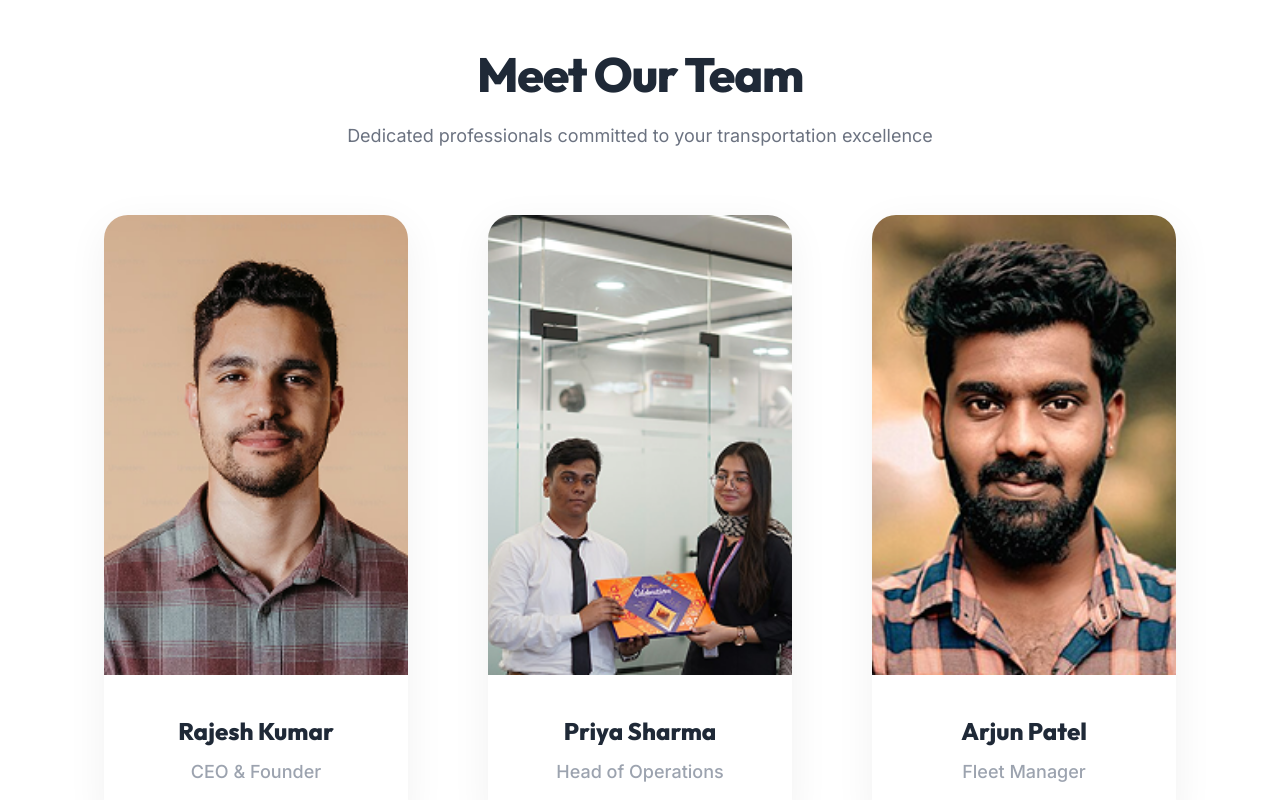
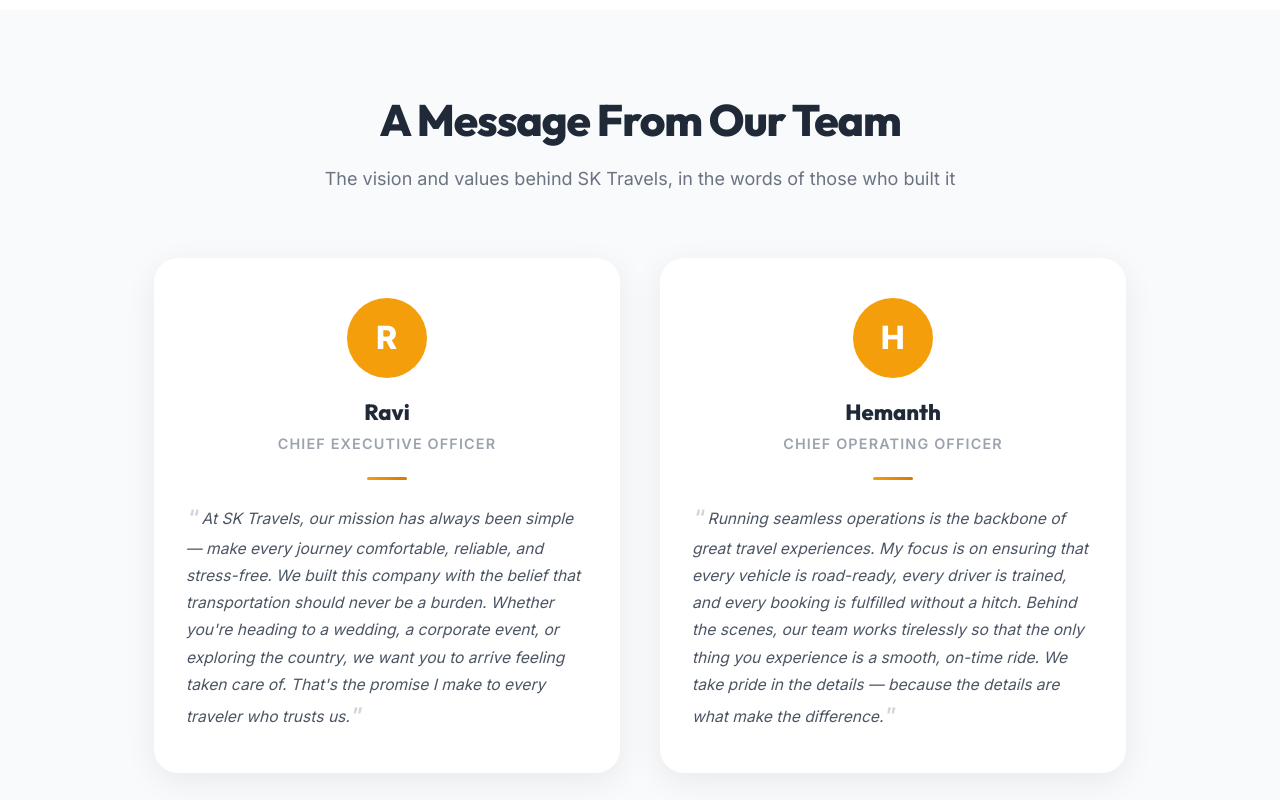
Before and after one commit to Rohithakur027/Sk_Travel_landing_page, a Next.js app: page /about in a window 1280 px wide. Shown: the part 3680-4480 px from the top of the page. Built offline with nearby package versions, Linux system fonts and the light colour scheme.

Commit message:
modified team  section

```diff
--- a/components/about/TeamSection.module.css
+++ b/components/about/TeamSection.module.css
@@ -1,6 +1,6 @@
 .section {
-  padding: 2rem 0 6rem;
-  background-color: #ffffff;
+  padding: 5rem 0 6rem;
+  background-color: #f9fafb;
   text-align: center;
 }
 
@@ -12,14 +12,8 @@
 @media (min-width: 1024px) {
   .section :global(.container) {
     padding-inline: 4rem;
-    max-width: 1200px;
-  }
-}
-
-@media (min-width: 1440px) {
-  .section :global(.container) {
-    padding-inline: 4rem;
-    max-width: 1400px; /* Kept restricted as team cards are large */
+    max-width: 1100px;
+    margin: 0 auto;
   }
 }
 
@@ -30,7 +24,7 @@
 
 .heading {
   font-family: var(--font-heading);
-  font-size: 3rem;
+  font-size: 2.75rem;
   font-weight: 800;
   color: #1f2937;
   margin-bottom: 1rem;
@@ -47,105 +41,107 @@
   grid-template-columns: 1fr;
   gap: 2rem;
   width: 100%;
-  max-width: 1200px;
-  margin: 0 auto;
 }
 
 @media (min-width: 768px) {
   .grid {
     grid-template-columns: 1fr 1fr;
-    gap: 3rem;
-  }
-}
-
-@media (min-width: 1024px) {
-  .grid {
-    grid-template-columns: repeat(3, 1fr);
-    gap: 5rem;
+    gap: 2.5rem;
   }
 }
 
 .card {
   background-color: #ffffff;
   border-radius: 1.5rem;
-  overflow: hidden;
-  box-shadow: 0 10px 40px rgba(0, 0, 0, 0.06);
+  box-shadow: 0 8px 32px rgba(0, 0, 0, 0.07);
+  padding: 2.5rem 2rem;
   display: flex;
   flex-direction: column;
-  width: 100%;
-  max-width: 300px;
-  margin: 0 auto;
+  align-items: center;
+  text-align: center;
+  transition: transform 0.2s ease, box-shadow 0.2s ease;
 }
 
-@media (min-width: 768px) {
-  .card {
-    max-width: none;
-    margin: 0;
-  }
+.card:hover {
+  transform: translateY(-4px);
+  box-shadow: 0 16px 48px rgba(0, 0, 0, 0.1);
 }
 
-.imageWrapper {
-  position: relative;
-  width: 100%;
-  height: 280px;
+.avatarWrapper {
+  margin-bottom: 1.25rem;
 }
 
-@media (min-width: 768px) {
-  .imageWrapper {
-    height: 400px;
-  }
-}
-
-@media (min-width: 1024px) {
-  .imageWrapper {
-    height: 460px;
-  }
-}
-
-.image {
-  object-fit: cover;
+.avatar {
+  width: 80px;
+  height: 80px;
+  border-radius: 50%;
+  display: flex;
+  align-items: center;
+  justify-content: center;
+  font-size: 2rem;
+  font-weight: 800;
+  color: #ffffff;
+  margin: 0 auto;
+  letter-spacing: 0.02em;
+  flex-shrink: 0;
 }
 
 .info {
-  padding: 1.25rem 1rem;
-  text-align: center;
-}
-
-@media (min-width: 1024px) {
-  .info {
-    padding: 2.5rem 1.5rem;
-  }
+  display: flex;
+  flex-direction: column;
+  align-items: center;
+  width: 100%;
 }
 
 .name {
   font-family: var(--font-heading);
-  font-size: 1.125rem;
+  font-size: 1.375rem;
   font-weight: 800;
   color: #1f2937;
   margin-bottom: 0.25rem;
 }
 
-@media (min-width: 1024px) {
-  .name {
-    font-size: 1.5rem;
-    margin-bottom: 0.5rem;
-  }
+.role {
+  font-size: 0.9rem;
+  color: #9ca3af;
+  font-weight: 600;
+  text-transform: uppercase;
+  letter-spacing: 0.08em;
+  margin-bottom: 0;
 }
 
-.role {
-  font-size: 0.875rem;
-  color: #9ca3af;
-  font-weight: 500;
+.divider {
+  display: block;
+  width: 40px;
+  height: 3px;
+  background: linear-gradient(90deg, #f59e0b, #d97706);
+  border-radius: 2px;
+  margin: 1.25rem auto;
 }
 
-@media (min-width: 1024px) {
-  .role {
-    font-size: 1.125rem;
-  }
+.message {
+  font-size: 0.975rem;
+  color: #4b5563;
+  line-height: 1.75;
+  margin: 0;
+  font-style: italic;
+  text-align: left;
+}
+
+.quoteIcon {
+  font-size: 1.25rem;
+  color: #d1d5db;
+  font-style: normal;
+  font-weight: 700;
+  margin: 0 0.15rem;
 }
 
 @media (max-width: 768px) {
   .heading {
     font-size: 2.25rem;
   }
+
+  .card {
+    padding: 2rem 1.5rem;
+  }
 }
--- a/components/about/TeamSection.tsx
+++ b/components/about/TeamSection.tsx
@@ -1,22 +1,22 @@
-import Image from 'next/image';
 import styles from './TeamSection.module.css';
 
-const TEAM = [
+const LEADERS = [
   {
-    name: 'Rajesh Kumar',
-    role: 'CEO & Founder',
-    image: '/images/rajesh.png'
+    initials: 'R',
+    name: 'Ravi',
+    role: 'Chief Executive Officer',
+    color: '#f59e0b',
+    message:
+      "At SK Travels, our mission has always been simple — make every journey comfortable, reliable, and stress-free. We built this company with the belief that transportation should never be a burden. Whether you're heading to a wedding, a corporate event, or exploring the country, we want you to arrive feeling taken care of. That's the promise I make to every traveler who trusts us.",
   },
   {
-    name: 'Priya Sharma',
-    role: 'Head of Operations',
-    image: '/images/priya.png'
+    initials: 'H',
+    name: 'Hemanth',
+    role: 'Chief Operating Officer',
+    color: '#f59e0b',
+    message:
+      "Running seamless operations is the backbone of great travel experiences. My focus is on ensuring that every vehicle is road-ready, every driver is trained, and every booking is fulfilled without a hitch. Behind the scenes, our team works tirelessly so that the only thing you experience is a smooth, on-time ride. We take pride in the details — because the details are what make the difference.",
   },
-  {
-    name: 'Arjun Patel',
-    role: 'Fleet Manager',
-    image: '/images/arjun.png'
-  }
 ];
 
 export default function TeamSection() {
@@ -25,26 +25,32 @@
       <div className="container">
 
         <div className={styles.header}>
-          <h2 className={styles.heading}>Meet Our Team</h2>
+          <h2 className={styles.heading}>A Message From Our Team</h2>
           <p className={styles.subheading}>
-            Dedicated professionals committed to your transportation excellence
+            The vision and values behind SK Travels, in the words of those who built it
           </p>
         </div>
 
         <div className={styles.grid}>
-          {TEAM.map((member, idx) => (
+          {LEADERS.map((leader, idx) => (
             <div key={idx} className={styles.card}>
-              <div className={styles.imageWrapper}>
-                <Image
-                  src={member.image}
-                  alt={member.name}
-                  fill
-                  className={styles.image}
-                />
+              <div className={styles.avatarWrapper}>
+                <div
+                  className={styles.avatar}
+                  style={{ backgroundColor: leader.color }}
+                >
+                  {leader.initials}
+                </div>
               </div>
               <div className={styles.info}>
-                <h3 className={styles.name}>{member.name}</h3>
-                <p className={styles.role}>{member.role}</p>
+                <h3 className={styles.name}>{leader.name}</h3>
+                <p className={styles.role}>{leader.role}</p>
+                <span className={styles.divider} />
+                <blockquote className={styles.message}>
+                  <span className={styles.quoteIcon}>&ldquo;</span>
+                  {leader.message}
+                  <span className={styles.quoteIcon}>&rdquo;</span>
+                </blockquote>
               </div>
             </div>
           ))}
```
